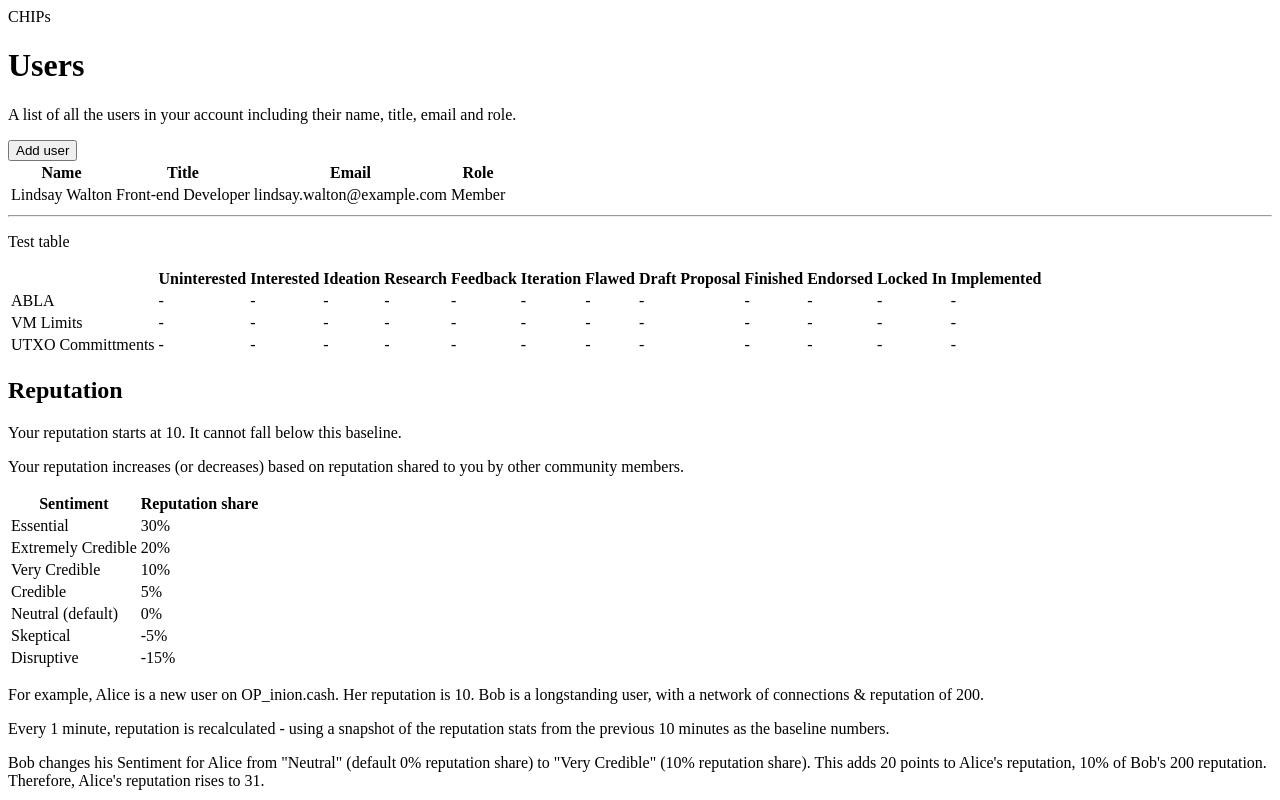
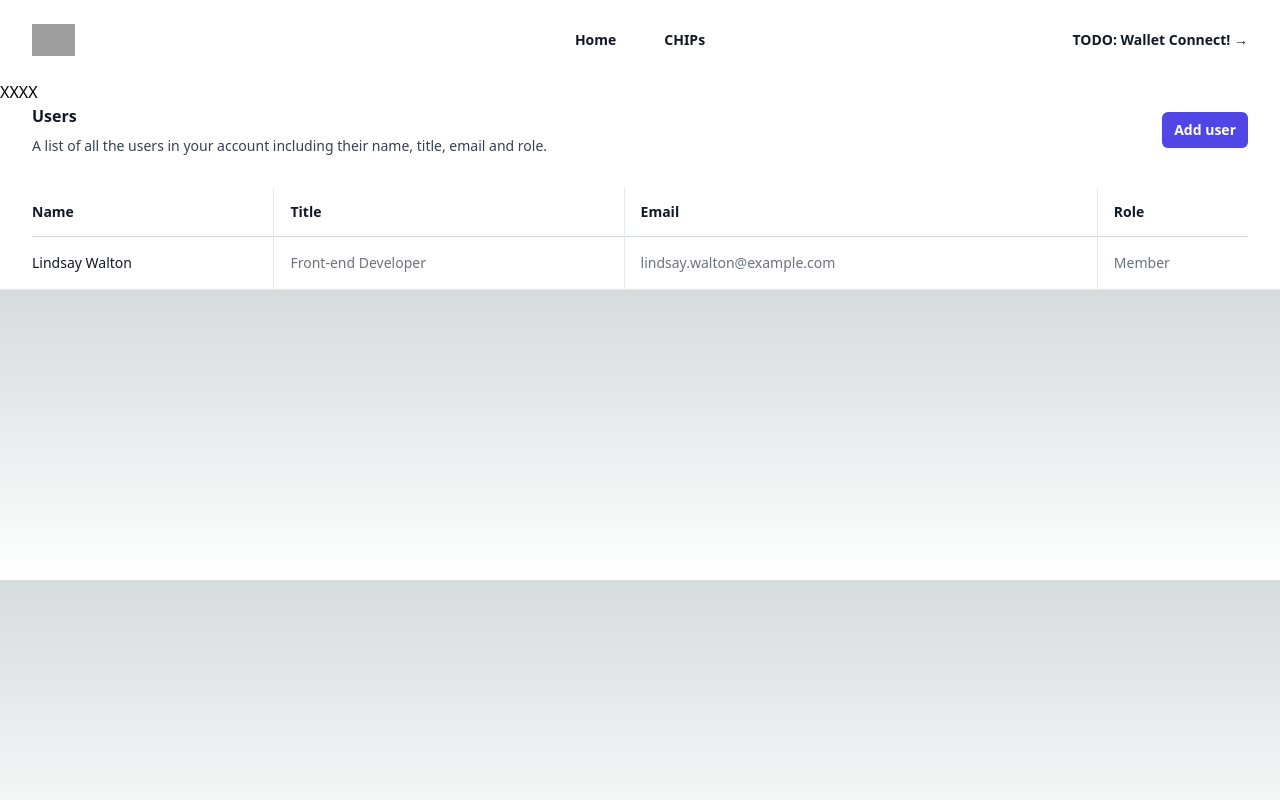
Before and after one commit to JeremyEllingham/opinion.cash, a Next.js app: page /chips in a window 1280 px wide. Shown: the top 800 px of the page. Built offline with nearby package versions, Linux system fonts and the light colour scheme; grey boxes are pictures that could not be loaded.

Commit message:
Adjust padding.

```diff
--- a/src/app/globals.css
+++ b/src/app/globals.css
@@ -13,17 +13,15 @@
     --foreground-rgb: 255, 255, 255;
     --background-start-rgb: 0, 0, 0;
     --background-end-rgb: 0, 0, 0;
+    --padding-top: 0rem;
   }
 }
 
 body {
   color: rgb(var(--foreground-rgb));
-  background: linear-gradient(
-      to bottom,
+  background: linear-gradient(to bottom,
       transparent,
-      rgb(var(--background-end-rgb))
-    )
-    rgb(var(--background-start-rgb));
+      rgb(var(--background-end-rgb))) rgb(var(--background-start-rgb));
 }
 
 @layer utilities {
--- a/src/app/layout.tsx
+++ b/src/app/layout.tsx
@@ -1,6 +1,7 @@
 import type { Metadata } from "next";
 import { Inter } from "next/font/google";
 import "./globals.css";
+import Header from "@/components/Header";
 
 const inter = Inter({ subsets: ["latin"] });
 
@@ -16,7 +17,14 @@ export default function RootLayout({
 }>) {
   return (
     <html lang="en">
-      <body className={inter.className}>{children}</body>
+      <body className={inter.className}>
+        <div className="bg-white">
+          <Header />
+          <main>
+            {children}
+          </main>
+        </div>
+      </body>
     </html>
   );
 }
--- a/src/app/page.tsx
+++ b/src/app/page.tsx
@@ -1,102 +1,11 @@
 "use client";
 
 import { useState } from 'react'
-import { Dialog } from '@headlessui/react'
-import { Bars3Icon, XMarkIcon } from '@heroicons/react/24/outline'
-
-const navigation = [
-  { name: 'Home', href: '#' },
-  { name: 'CHIPs', href: '/chips' },
-]
 
 export default function Example() {
   const [mobileMenuOpen, setMobileMenuOpen] = useState(false)
 
   return (
-    <div className="bg-white">
-      <header className="absolute inset-x-0 top-0 z-50">
-        <nav className="mx-auto flex max-w-7xl items-center justify-between p-6 lg:px-8" aria-label="Global">
-          <div className="flex lg:flex-1">
-            <a href="#" className="-m-1.5 p-1.5">
-              <span className="sr-only">Your Company</span>
-              <img
-                className="h-8 w-auto"
-                src="https://tailwindui.com/img/logos/mark.svg?color=indigo&shade=600"
-                alt=""
-              />
-            </a>
-          </div>
-          <div className="flex lg:hidden">
-            <button
-              type="button"
-              className="-m-2.5 inline-flex items-center justify-center rounded-md p-2.5 text-gray-700"
-              onClick={() => setMobileMenuOpen(true)}
-            >
-              <span className="sr-only">Open main menu</span>
-              <Bars3Icon className="h-6 w-6" aria-hidden="true" />
-            </button>
-          </div>
-          <div className="hidden lg:flex lg:gap-x-12">
-            {navigation.map((item) => (
-              <a key={item.name} href={item.href} className="text-sm font-semibold leading-6 text-gray-900">
-                {item.name}
-              </a>
-            ))}
-          </div>
-          <div className="hidden lg:flex lg:flex-1 lg:justify-end">
-            <a href="#" className="text-sm font-semibold leading-6 text-gray-900">
-              TODO: Wallet Connect! <span aria-hidden="true">&rarr;</span>
-            </a>
-          </div>
-        </nav>
-        <Dialog className="lg:hidden" open={mobileMenuOpen} onClose={setMobileMenuOpen}>
-          <div className="fixed inset-0 z-50" />
-          <Dialog.Panel className="fixed inset-y-0 right-0 z-50 w-full overflow-y-auto bg-white px-6 py-6 sm:max-w-sm sm:ring-1 sm:ring-gray-900/10">
-            <div className="flex items-center justify-between">
-              <a href="#" className="-m-1.5 p-1.5">
-                <span className="sr-only">Your Company</span>
-                <img
-                  className="h-8 w-auto"
-                  src="https://tailwindui.com/img/logos/mark.svg?color=indigo&shade=600"
-                  alt=""
-                />
-              </a>
-              <button
-                type="button"
-                className="-m-2.5 rounded-md p-2.5 text-gray-700"
-                onClick={() => setMobileMenuOpen(false)}
-              >
-                <span className="sr-only">Close menu</span>
-                <XMarkIcon className="h-6 w-6" aria-hidden="true" />
-              </button>
-            </div>
-            <div className="mt-6 flow-root">
-              <div className="-my-6 divide-y divide-gray-500/10">
-                <div className="space-y-2 py-6">
-                  {navigation.map((item) => (
-                    <a
-                      key={item.name}
-                      href={item.href}
-                      className="-mx-3 block rounded-lg px-3 py-2 text-base font-semibold leading-7 text-gray-900 hover:bg-gray-50"
-                    >
-                      {item.name}
-                    </a>
-                  ))}
-                </div>
-                <div className="py-6">
-                  <a
-                    href="#"
-                    className="-mx-3 block rounded-lg px-3 py-2.5 text-base font-semibold leading-7 text-gray-900 hover:bg-gray-50"
-                  >
-                    Log in
-                  </a>
-                </div>
-              </div>
-            </div>
-          </Dialog.Panel>
-        </Dialog>
-      </header>
-      <main>
     <div className="relative isolate">
       <svg
         className="absolute inset-x-0 top-0 -z-10 h-[64rem] w-full stroke-gray-200 [mask-image:radial-gradient(32rem_32rem_at_center,white,transparent)]"
@@ -135,7 +44,7 @@ export default function Example() {
         />
       </div>
       <div className="overflow-hidden">
-            <div className="mx-auto max-w-7xl px-6 pb-32 pt-36 sm:pt-60 lg:px-8 lg:pt-32">
+        <div className="mx-auto max-w-7xl px-6 pb-32 lg:px-8">
           <div className="mx-auto max-w-2xl gap-x-14 lg:mx-0 lg:flex lg:max-w-none lg:items-center">
             <div className="relative w-full max-w-xl lg:shrink-0 xl:max-w-2xl">
               <h1 className="text-4xl font-bold tracking-tight text-gray-900 sm:text-6xl">
@@ -208,7 +117,5 @@ export default function Example() {
         </div>
       </div>
     </div>
-      </main>
-    </div>
   )
 }
--- /dev/null
+++ b/src/components/Header.tsx
@@ -0,0 +1,100 @@
+'use client'
+
+import { Fragment, useState } from 'react'
+
+import { Dialog } from '@headlessui/react'
+import { Bars3Icon, XMarkIcon } from '@heroicons/react/24/outline'
+
+const navigation = [
+  { name: 'Home', href: '/#' },
+  { name: 'CHIPs', href: '/chips' },
+]
+
+export default function Header() {
+  const [mobileMenuOpen, setMobileMenuOpen] = useState(false)
+
+  return (
+    <header className="inset-x-0 top-0 z-50">
+      <nav className="mx-auto flex max-w-7xl items-center justify-between p-6 lg:px-8" aria-label="Global">
+        <div className="flex lg:flex-1">
+          <a href="/" className="-m-1.5 p-1.5">
+            <span className="sr-only">Your Company</span>
+            <img
+              className="h-8 w-auto"
+              src="https://tailwindui.com/img/logos/mark.svg?color=indigo&shade=600"
+              alt=""
+            />
+          </a>
+        </div>
+        <div className="flex lg:hidden">
+          <button
+            type="button"
+            className="-m-2.5 inline-flex items-center justify-center rounded-md p-2.5 text-gray-700"
+            onClick={() => setMobileMenuOpen(true)}
+          >
+            <span className="sr-only">Open main menu</span>
+            <Bars3Icon className="h-6 w-6" aria-hidden="true" />
+          </button>
+        </div>
+        <div className="hidden lg:flex lg:gap-x-12">
+          {navigation.map((item) => (
+            <a key={item.name} href={item.href} className="text-sm font-semibold leading-6 text-gray-900">
+              {item.name}
+            </a>
+          ))}
+        </div>
+        <div className="hidden lg:flex lg:flex-1 lg:justify-end">
+          <a href="#" className="text-sm font-semibold leading-6 text-gray-900">
+            TODO: Wallet Connect! <span aria-hidden="true">&rarr;</span>
+          </a>
+        </div>
+      </nav>
+      <Dialog className="lg:hidden" open={mobileMenuOpen} onClose={setMobileMenuOpen}>
+        <div className="fixed inset-0 z-50" />
+        <Dialog.Panel className="fixed inset-y-0 right-0 z-50 w-full overflow-y-auto bg-white px-6 py-6 sm:max-w-sm sm:ring-1 sm:ring-gray-900/10">
+          <div className="flex items-center justify-between">
+            <a href="#" className="-m-1.5 p-1.5">
+              <span className="sr-only">Your Company</span>
+              <img
+                className="h-8 w-auto"
+                src="https://tailwindui.com/img/logos/mark.svg?color=indigo&shade=600"
+                alt=""
+              />
+            </a>
+            <button
+              type="button"
+              className="-m-2.5 rounded-md p-2.5 text-gray-700"
+              onClick={() => setMobileMenuOpen(false)}
+            >
+              <span className="sr-only">Close menu</span>
+              <XMarkIcon className="h-6 w-6" aria-hidden="true" />
+            </button>
+          </div>
+          <div className="mt-6 flow-root">
+            <div className="-my-6 divide-y divide-gray-500/10">
+              <div className="space-y-2 py-6">
+                {navigation.map((item) => (
+                  <a
+                    key={item.name}
+                    href={item.href}
+                    className="-mx-3 block rounded-lg px-3 py-2 text-base font-semibold leading-7 text-gray-900 hover:bg-gray-50"
+                  >
+                    {item.name}
+                  </a>
+                ))}
+              </div>
+              <div className="py-6">
+                <a
+                  href="#"
+                  className="-mx-3 block rounded-lg px-3 py-2.5 text-base font-semibold leading-7 text-gray-900 hover:bg-gray-50"
+                >
+                  Log in
+                </a>
+              </div>
+            </div>
+          </div>
+        </Dialog.Panel>
+      </Dialog>
+    </header>
+  )
+}
--- a/src/pages/chips.tsx
+++ b/src/pages/chips.tsx
@@ -1,6 +1,8 @@
+import "../app/globals.css";
 import Reputation from "@/components/Reputation"
 import Table from "@/components/Table"
 import TestTable from "@/components/TestTable"
+import Header from "@/components/Header"
 
 import { useState, useEffect } from "react"
 
@@ -9,7 +11,7 @@ const defaultState = {
     { id: 1, name: 'jeremy', reputation: 10 },
     { id: 2, name: 'emergent', reputation: 10 }
   ],
-  links: [ { from: 1, to: 2, share: 0.3 }]
+  links: [{ from: 1, to: 2, share: 0.3 }]
 }
 
 export default function CHIPs() {
@@ -42,11 +44,13 @@ export default function CHIPs() {
     // setCurrentState(newState)
   }
 
-  return <div><div>CHIPs</div>
-  <Table />
-  <hr />
-  <TestTable />
-  <Reputation />
-  {JSON.stringify(currentState)}
-  </div>
+  return <div className="bg-white">
+    <Header />
+    <p>XXXX</p>
+    <Table />
+    <hr />
+    {/* <TestTable />
+      <Reputation />
+      {JSON.stringify(currentState)} */}
+  </div >
 }
```
Lines whose indentation alone changed are shown as unchanged.
